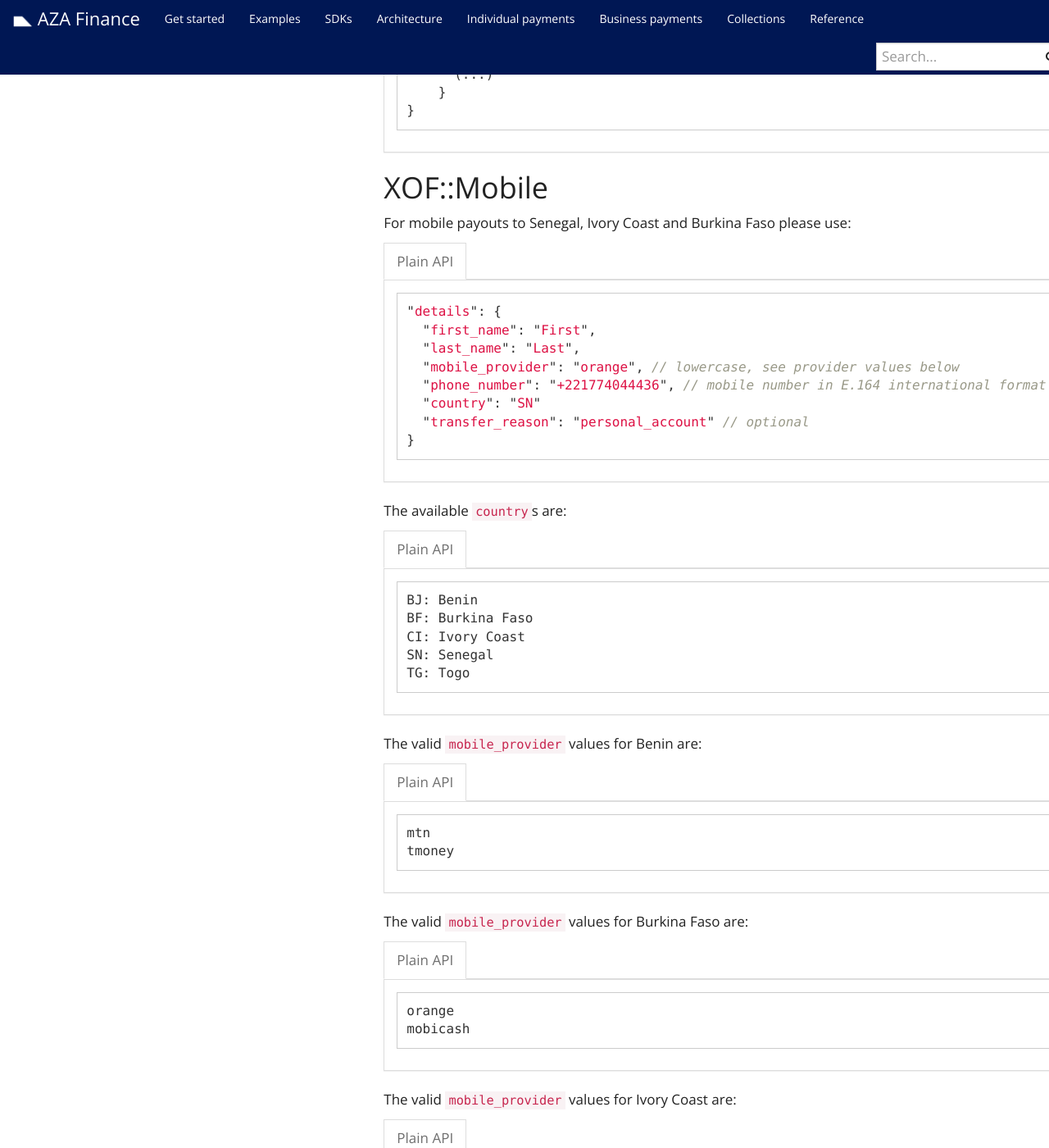
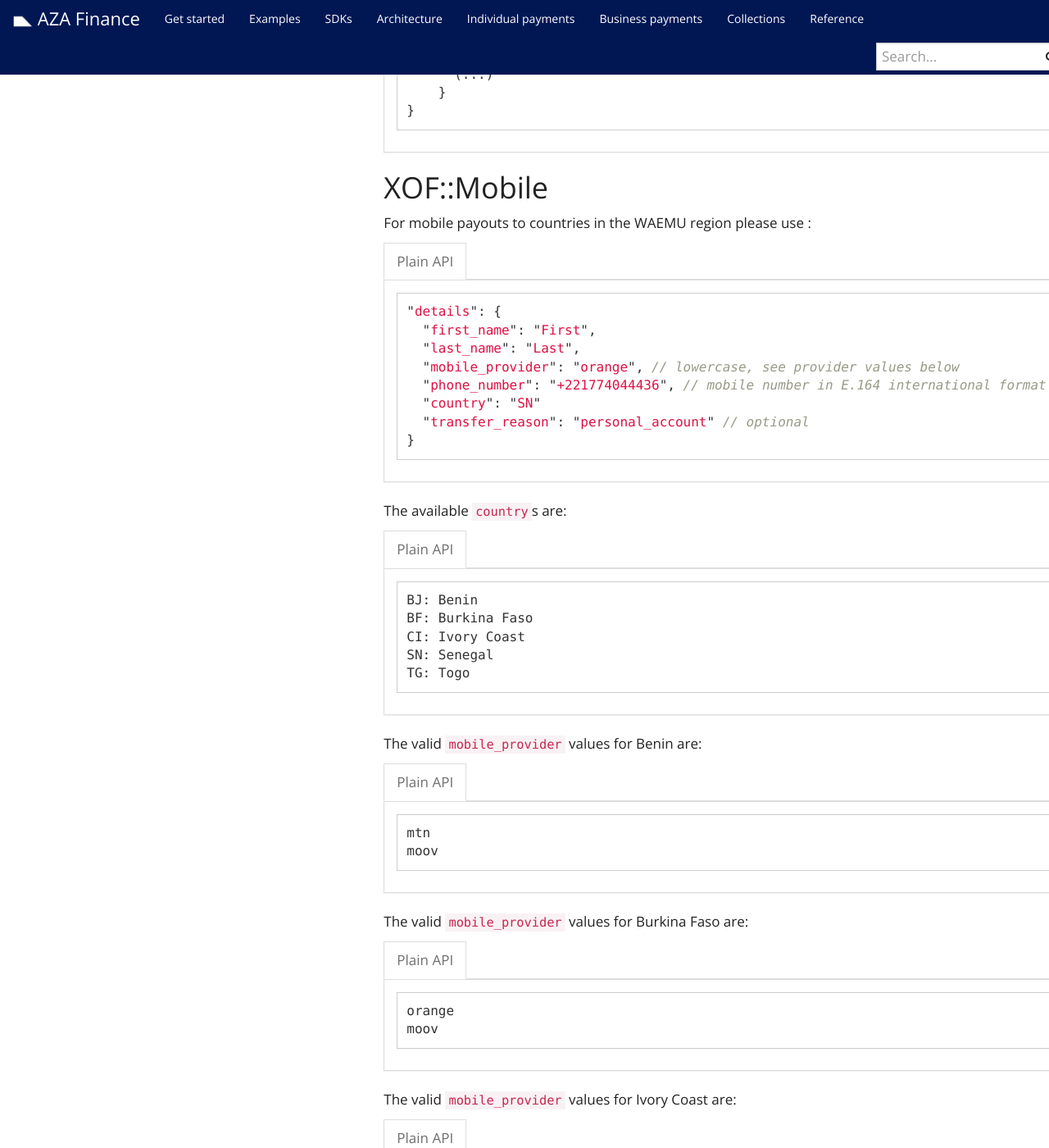
Before and after one commit to transferzero/api-documentation, a Jekyll site: the page built from _docs/individual-payments.md, in a window 1280 px wide and 1400 px high, scrolled down 16277 px. Shown: the whole window at 82% size. Built offline with Jekyll 4.4.1, drawn with Linux system fonts in a browser that asks for light colours; nearby versions of some CDN libraries; comment, search, counter and statistics services are not loaded; some of the changed text lies outside the part shown.

Commit message:
Updates around support XOF mobile countries and mobile providers

````diff
--- a/_includes/corridors/xof-mobile.md
+++ b/_includes/corridors/xof-mobile.md
@@ -1,6 +1,6 @@
 ## XOF::Mobile
 
-For mobile payouts to Senegal, Ivory Coast and Burkina Faso please use:
+For mobile payouts to countries in the WAEMU region please use :
 
 {% capture data-raw %}
 ```javascript
@@ -36,7 +36,7 @@
 {% capture data-raw %}
 ```
 mtn
-tmoney
+moov
 ```
 {% endcapture %}
 
@@ -47,7 +47,7 @@
 {% capture data-raw %}
 ```
 orange
-mobicash
+moov
 ```
 {% endcapture %}
 
````
Also changed, not shown: other parts of _includes/corridors/xof-mobile.md (+1 -1 lines).
